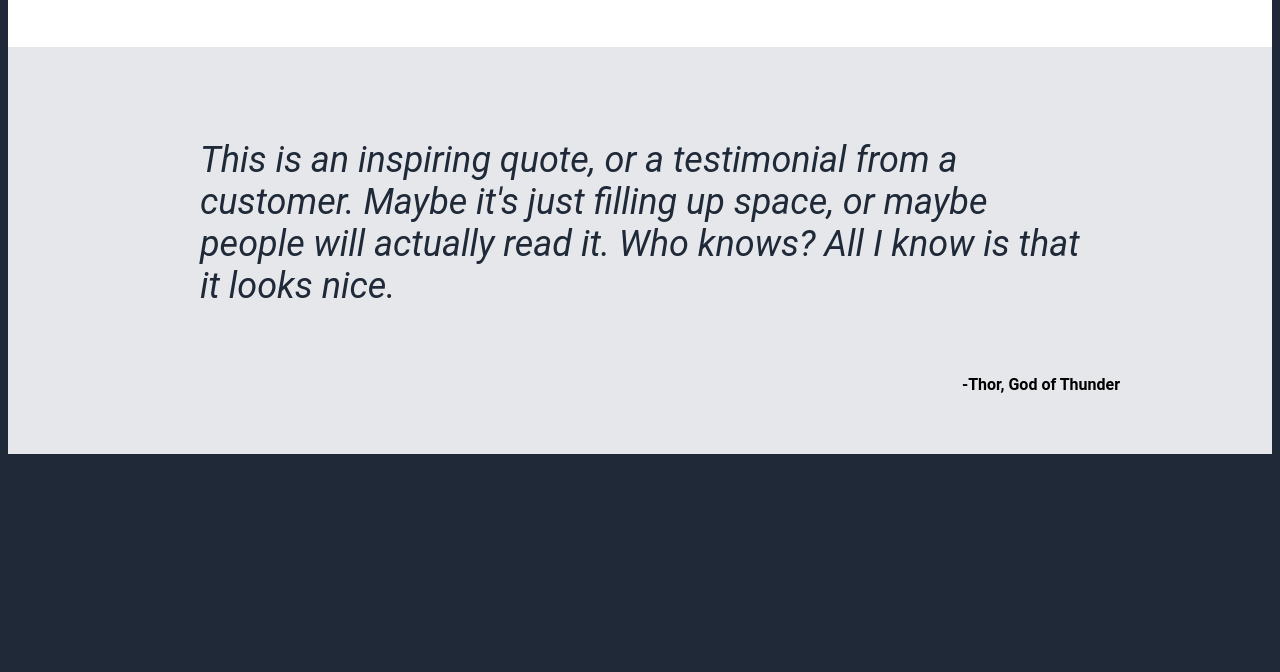
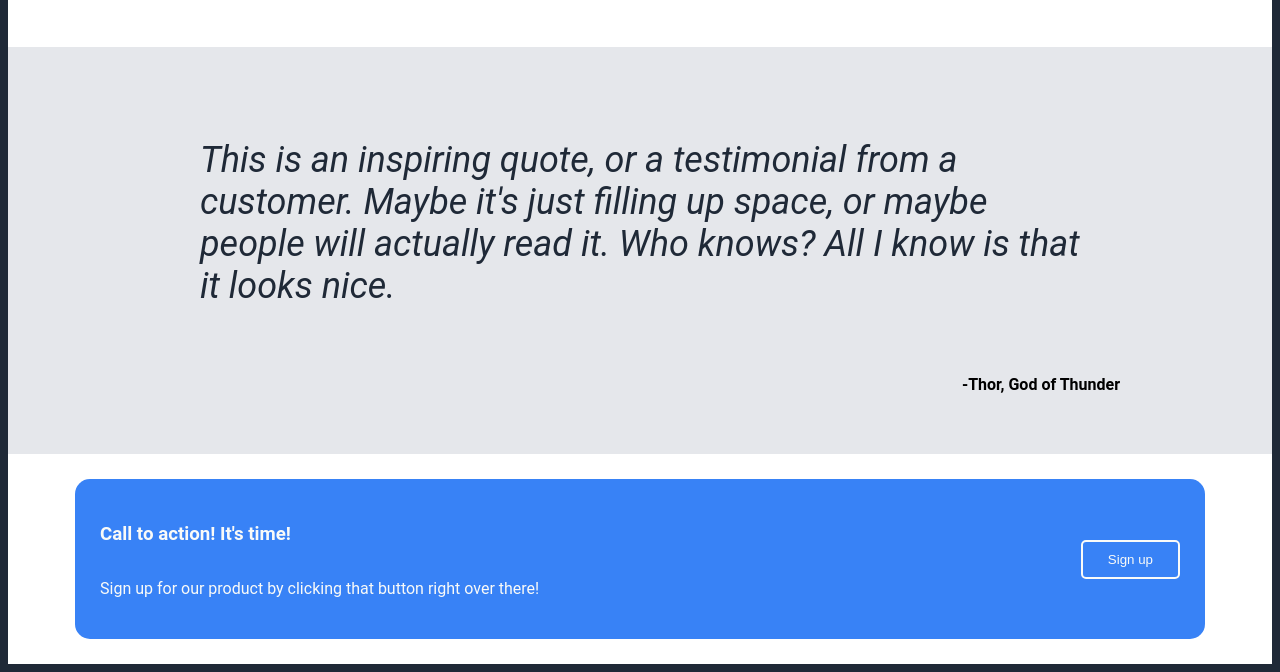
Before and after one commit to cyan-lab/landing-page, a plain HTML site: page index.html in a window 1280 px wide. Shown: the part 880-1552 px from the top of the page. Before the commit the page ends 1342 px from the top, so only its background shows below. Drawn offline with Linux system fonts and the light colour scheme.

Commit message:
feat: Add CTA section

```diff
--- a/index.html
+++ b/index.html
@@ -55,6 +55,15 @@
                 <p class="quoter-p">-Thor, God of Thunder</p>
             </div>
         </div>
+        <div class="CTA-section">
+            <div class="CTA-container">
+                <div class="CTA-text">
+                    <h3>Call to action! It's time!</h3>
+                    <p>Sign up for our product by clicking that button right over there!</p>
+                </div>
+                <button class="CTA-button">Sign up</button>
+            </div>
+        </div>
     </div>
 
 </body>
--- a/style.css
+++ b/style.css
@@ -150,3 +150,39 @@ a {
     align-self: flex-end;
     margin-bottom: 20px;
 }
+
+.CTA-section {
+    background-color: #fff;
+    width: 100%;
+    padding: 25px 0;
+}
+
+.CTA-container {
+    display: flex;
+    align-items: center;
+    justify-content: space-between;
+
+    margin: 0 auto;
+    width: 100%;
+    max-width: 1080px;
+
+    background-color: #3882f6;
+    border-radius: 15px;
+    padding: 25px;
+}
+
+.CTA-text {
+    display: flex;
+    flex-direction: column;
+    justify-content: flex-start;
+
+    color:#F9FAF8;
+}
+
+.CTA-button {
+    color:#F9FAF8;
+    border: 2px solid #F9FAF8;
+    border-radius: 5px;
+    background-color: #3882f6;
+    padding: 10px 25px;
+}
```
